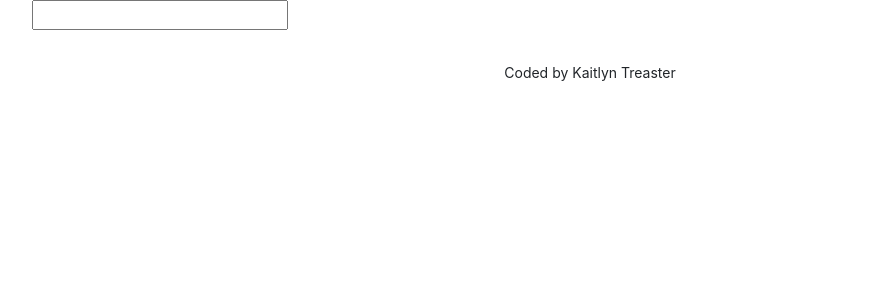
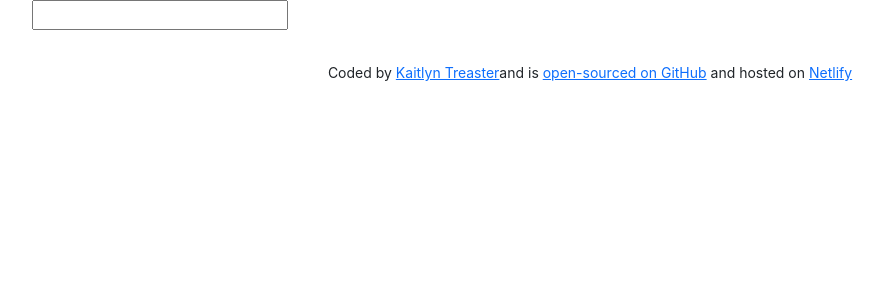
Before and after one commit to kaitlyn-treaster/dictionary-project, a React (Create React App) app: page / in a window 1280 px wide. Shown: the top 300 px of the page, without its empty margins (50-932 px from the left). Built offline with nearby package versions, Linux system fonts and the light colour scheme.

Commit message:
Added links to footer

```diff
--- a/src/App.js
+++ b/src/App.js
@@ -9,7 +9,22 @@
       <main>
         <Dictionary />
       </main>
-      <footer className="App-footer"><small>Coded by Kaitlyn Treaster</small></footer>
+        <footer className="App-footer">
+          <small>
+          Coded by {" "}
+            <a href="www.linkedin.com/in/kaitlyn-treaster" target="_blank" rel="noreferrer">
+               Kaitlyn Treaster
+            </a>
+            and is{" "}
+            <a href="https://github.com/kaitlyn-treaster/dictionary-project" target="_blank" rel="noreferrer">
+            open-sourced on GitHub
+            </a>
+            {" "}and hosted on {" "}
+            <a href="https://upbeat-cori-a4f735.netlify.app/" target="_blank" rel="noreferrer">
+              Netlify
+              </a>
+          </small>
+        </footer>
       </div>
     </div>
   );
```
